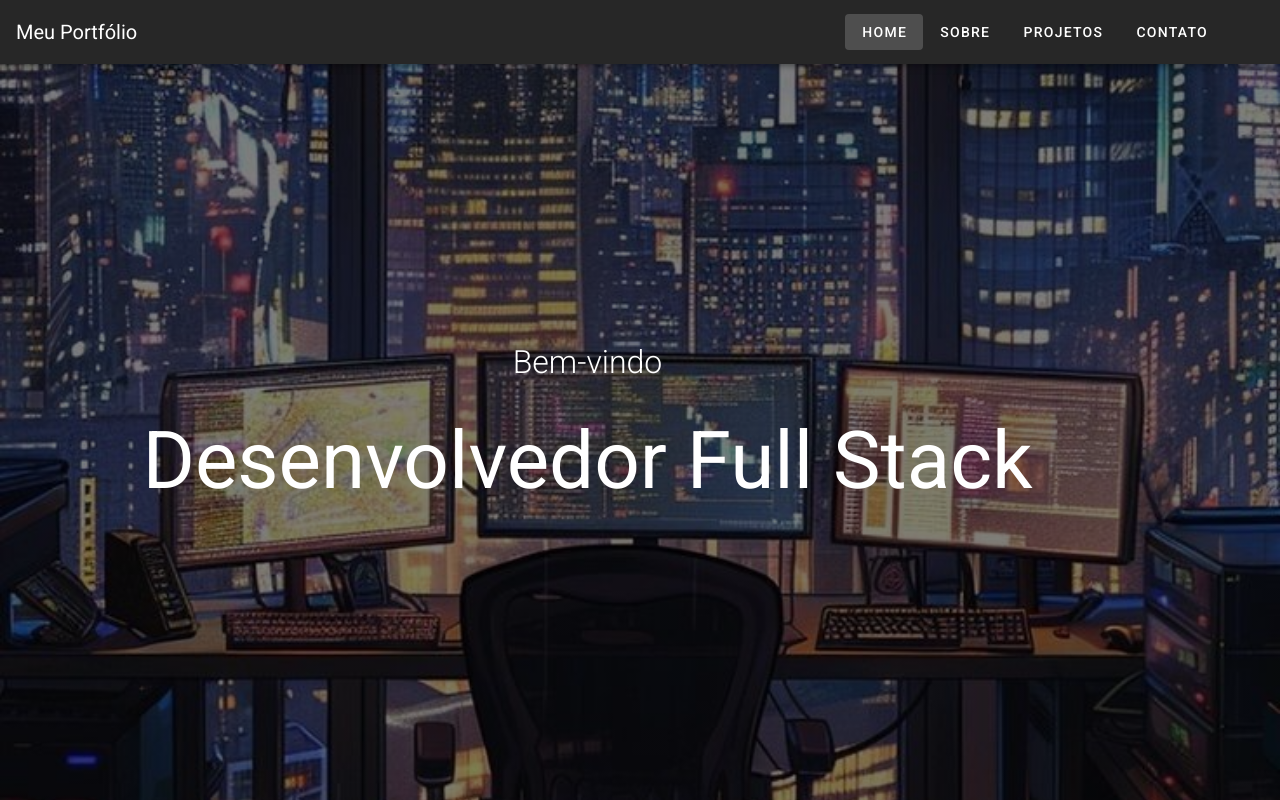
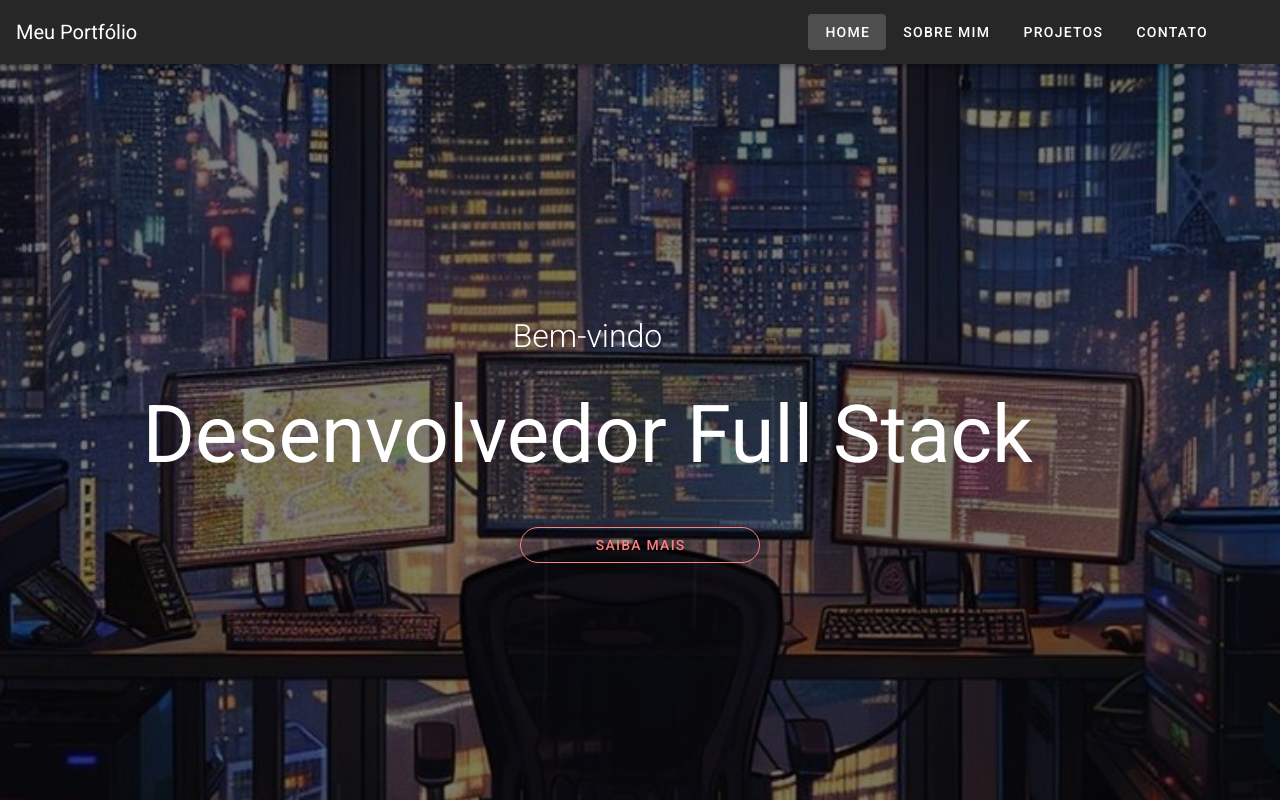
Before and after one commit to OctavioSantana01/meu-portfolio, a Vue app: page / in a window 1280 px wide. Built offline with nearby package versions, Linux system fonts and the light colour scheme.

Commit message:
feat: Adicionado page Home no portfolio

```diff
--- a/src/App.vue
+++ b/src/App.vue
@@ -4,7 +4,7 @@
       <v-toolbar-title>Meu Portfólio</v-toolbar-title>
       <div class="ml-auto mr-10">
         <v-btn text to="/">Home</v-btn>
-        <v-btn text to="/sobre">Sobre</v-btn>
+        <v-btn text to="/sobre">Sobre Mim</v-btn>
         <v-btn text to="/projetos">Projetos</v-btn>
         <v-btn text to="/contato">Contato</v-btn>
       </div>
--- a/src/router/index.ts
+++ b/src/router/index.ts
@@ -1,6 +1,7 @@
 import Vue from "vue";
 import VueRouter, { RouteConfig } from "vue-router";
 import HomeView from "../views/HomeView.vue";
+import AboutView from "@/views/AboutView.vue";
 
 Vue.use(VueRouter);
 
@@ -9,6 +10,11 @@ const routes: Array<RouteConfig> = [
     path: "/",
     name: "home",
     component: HomeView,
+  },
+  {
+    path: "/sobre",
+    name: "sobre",
+    component: AboutView,
   },
 ];
 
--- /dev/null
+++ b/src/views/AboutView.vue
@@ -0,0 +1,12 @@
+<template>
+  <v-container fluid class="fundo-home pa-0 ma-0">
+    <div class="textos">
+      <h1>Sobre</h1>
+    </div>
+  </v-container>
+</template>
+<script>
+export default {
+  name: "AboutPage",
+};
+</script>
--- a/src/views/HomeView.vue
+++ b/src/views/HomeView.vue
@@ -1,8 +1,25 @@
 <template>
   <v-container fluid class="fundo-home pa-0 ma-0">
-    <div class="fundo-transparente">
+    <div class="textos">
       <h1>Bem-vindo</h1>
       <p>Desenvolvedor Full Stack</p>
+      <v-tooltip top>
+        <template v-slot:activator="{ on, attrs }">
+          <v-btn
+            :loading="loading"
+            rounded
+            outlined
+            color="#ff7f7f"
+            width="15rem"
+            class="mt-4"
+            v-bind="attrs"
+            v-on="on"
+            @click="clickEvento"
+            >Saiba mais</v-btn
+          >
+        </template>
+        <span>{{ mostrarMensagemSugestao }}</span>
+      </v-tooltip>
     </div>
   </v-container>
 </template>
@@ -10,6 +27,29 @@
 <script>
 export default {
   name: "HomePage",
+
+  data() {
+    return {
+      loading: false,
+    };
+  },
+
+  computed: {
+    mostrarMensagemSugestao() {
+      return "Clique aqui para saber mais sobre mim";
+    },
+  },
+
+  methods: {
+    clickEvento() {
+      this.loading = true;
+      setTimeout(() => {
+        this.$router.push({
+          name: "sobre",
+        });
+      }, 1000);
+    },
+  },
 };
 </script>
 
@@ -21,26 +61,29 @@ export default {
   background-size: cover;
   background-position: center;
 }
-.fundo-transparente h1,
-.fundo-transparente p {
+
+.textos h1,
+.textos p {
   position: relative;
   z-index: 1;
   color: #fff;
   text-align: center;
 }
-.fundo-transparente h1 {
+
+.textos h1 {
   font-size: 2rem;
   margin-top: 10px;
   margin-right: 105px;
   font-weight: 300;
 }
 
-.fundo-transparente p {
+.textos p {
   font-size: 5rem;
   margin-top: 15px;
   margin-right: 105px;
 }
-.fundo-transparente {
+
+.textos {
   display: flex;
   flex-direction: column;
   align-items: center;
```
